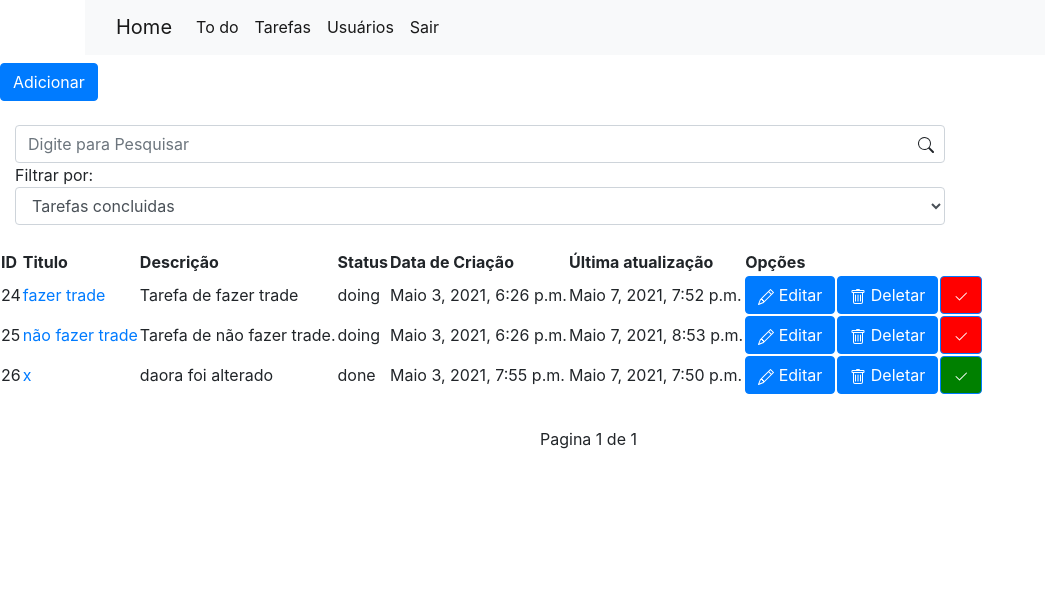
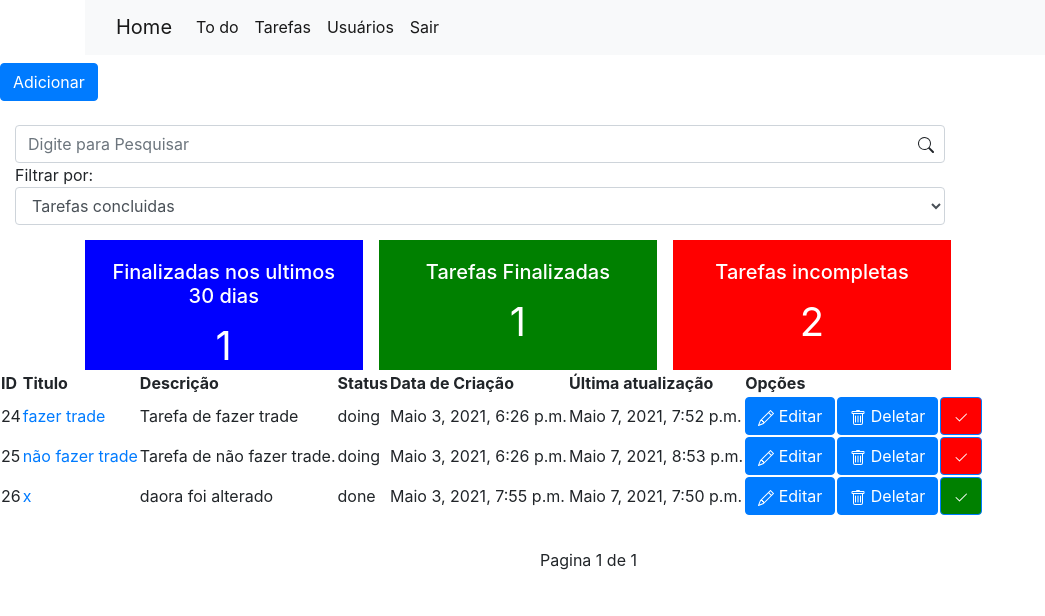
Before and after one commit to karlosruan07/projeto_to_do, a Django app: page / in a window 1280 px wide. Shown: the part 201-817 px from the top of the page, without its empty margins (0-1045 px from the left). Run offline with Django 3.2, Linux system fonts and the light colour scheme; a user stored in the database is signed in; data comes from the database, SQL or seed files in the repository; both versions use the stored data as it was after the commit; some libraries are stand-ins or nearby versions.

Commit message:
finalizado

```diff
--- a/tasks/static/css/style.css
+++ b/tasks/static/css/style.css
@@ -50,3 +50,48 @@
     width: 200px;
     margin-left: 10px;
 }
+
+.dashboard{
+    padding: 0;
+    width: 100%;
+    display: block;
+}
+
+.dashboard h4{
+    font-size: 20px;
+}
+
+.dashboard span{
+    font-size: 40px;
+    display: block;
+    width: 100%;
+}
+
+.dashboard-box{
+    float: left;
+    background-color: rgb(133, 128, 128);
+    color: white;
+    padding: 20px;
+    box-sizing: border-box;
+    height: 130px;
+    width: 32%;
+    text-align: center;
+}
+
+
+.dashboard-box:nth-child(2){
+    margin-left: 1.5%;
+    margin-right: 1.5%;
+}
+
+#dashboard-lastdays{
+    background-color: blue;
+}
+
+#dashboard-done{
+    background-color: green;
+}
+
+#dashboard-doing{
+    background-color: red;
+}
--- a/tasks/templates/arquivos_html/tasks/listas.html
+++ b/tasks/templates/arquivos_html/tasks/listas.html
@@ -9,7 +9,11 @@ Listas
 
 {% block content %}
 
+<a href="{% url 'adicionar_tarefa' %}"><button class="btn btn-primary mt-2" id="buttom_add"
+  type="button">Adicionar</button></a>
+
 <div class="col-9 search-div mt-4">
+  <div>
     <form action="" method="GET" id="search-form">
       <input class="form-control" type="text" id="search" name="search" placeholder="Digite para Pesquisar"
         value="{{ request.GET.search }}">
@@ -19,6 +23,7 @@ Listas
           d="M11.742 10.344a6.5 6.5 0 1 0-1.397 1.398h-.001c.03.04.062.078.098.115l3.85 3.85a1 1 0 0 0 1.415-1.414l-3.85-3.85a1.007 1.007 0 0 0-.115-.1zM12 6.5a5.5 5.5 0 1 1-11 0 5.5 5.5 0 0 1 11 0z" />
       </svg>
     </form>
+  </div>
 
 
   <div class="col-15 filter-div">
@@ -41,8 +46,27 @@ Listas
     {% endfor %}
   </ul>
   {% endif %}
+</div>
+
+<div class="container dashboard">
+  <div class="col-3 dashboard-box" id="dashboard-lastdays">
+    <h4>Finalizadas nos ultimos 30 dias</h4>
+    <span>{{ tarefas_concluidas_recente }}</span>
+  </div>
+
+  <div class="col-3 dashboard-box" id="dashboard-done">
+    <h4>Tarefas Finalizadas</h4>
+    <span>{{ tarefas_concluidas }}</span>
+  </div>
+
+  <div class="col-3 dashboard-box" id="dashboard-doing">
+    <h4>Tarefas incompletas</h4>
+    <span>{{ tarefas_incom }}</span>
+  </div>
 
 </div>
+
+
 
 <table class="centered striped mt-4">
   <thead>
--- a/tasks/templates/base.html
+++ b/tasks/templates/base.html
@@ -70,8 +70,7 @@
   </div>
 
   {% endblock %}
-  <a href="{% url 'adicionar_tarefa' %}"><button class="btn btn-primary mt-2" id="buttom_add"
-    type="button">Adicionar</button></a>
+
   {% block content %}
 
   {% endblock %}
--- a/tasks/views.py
+++ b/tasks/views.py
@@ -10,6 +10,7 @@ from django.views.generic import CreateView
 from django.urls import reverse_lazy
 from .forms import Cadastrar_usuario
 
+import datetime
 
 #####  bibliotecas DO TASKS #####
 from .models import Task
@@ -34,6 +35,9 @@ def lista_tarefas(request):
 
         search = request.GET.get('search')
 
+        tarefas_concluidas_recente = tasks = Task.objects.filter(status='done', update_at__gt=datetime.datetime.now() - datetime.timedelta(days=30), user=request.user).count()
+        tarefas_concluidas = Task.objects.filter(status='done', user=request.user).count()
+        tarefas_incom = Task.objects.filter(status='doing', user=request.user).count()
 
         if search:
             tasks = Task.objects.filter(title__icontains=search, user=request.user)#para buscar por outro atributo então é só mudar o title que está passado como parâmetro
@@ -44,7 +48,7 @@ def lista_tarefas(request):
             paginacao = Paginator(tasks_list, 3)
             page = request.GET.get('page')
             tasks = paginacao.get_page(page)
-        return render(request, 'arquivos_html/tasks/listas.html', {"tasks": tasks})
+        return render(request, 'arquivos_html/tasks/listas.html', {"tasks": tasks, "tarefas_concluidas_recente":tarefas_concluidas_recente, "tarefas_concluidas":tarefas_concluidas, "tarefas_incom":tarefas_incom})
     else:
         return redirect('login')
 
```
Also changed, not shown: db.sqlite3. Lines whose indentation alone changed are shown as unchanged.
